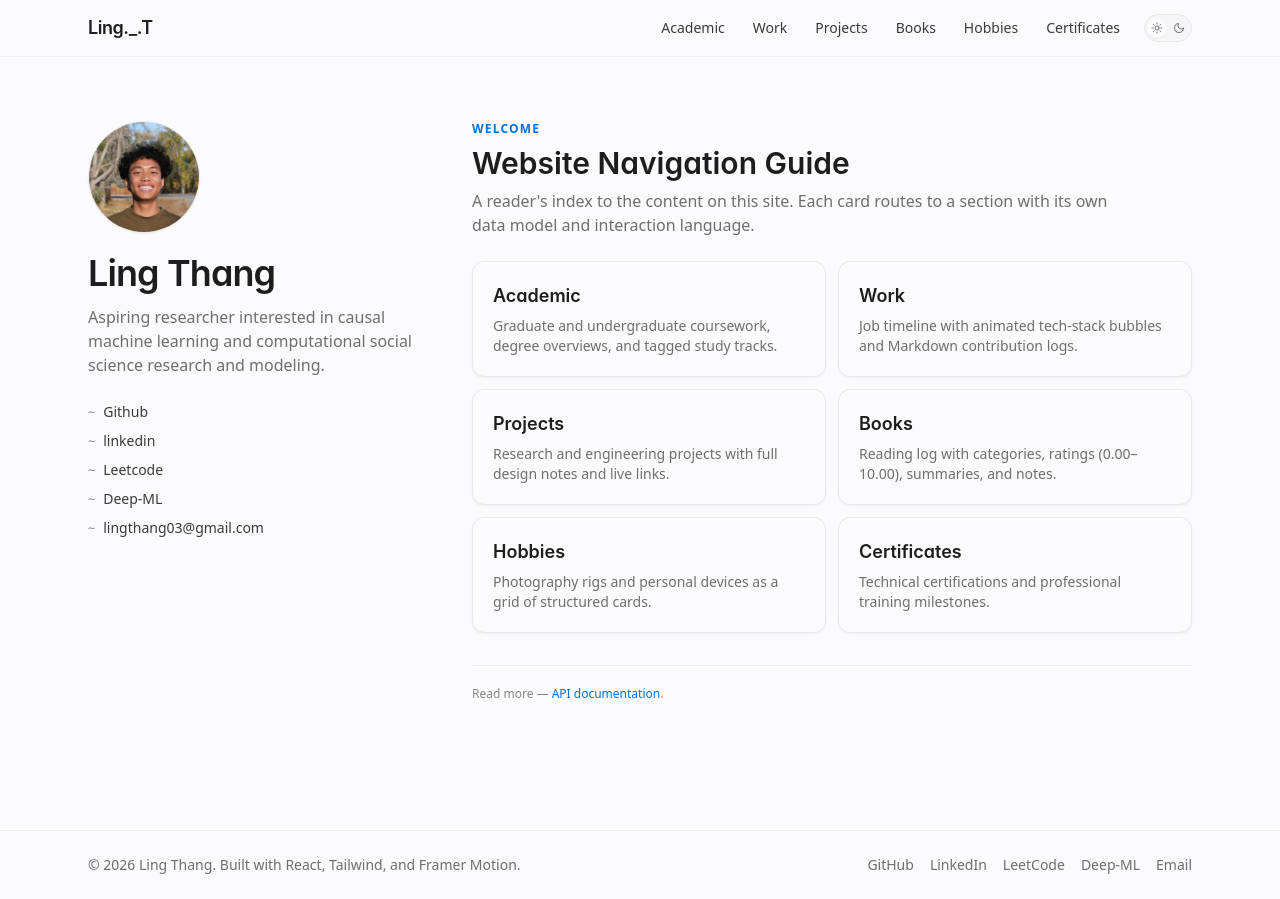
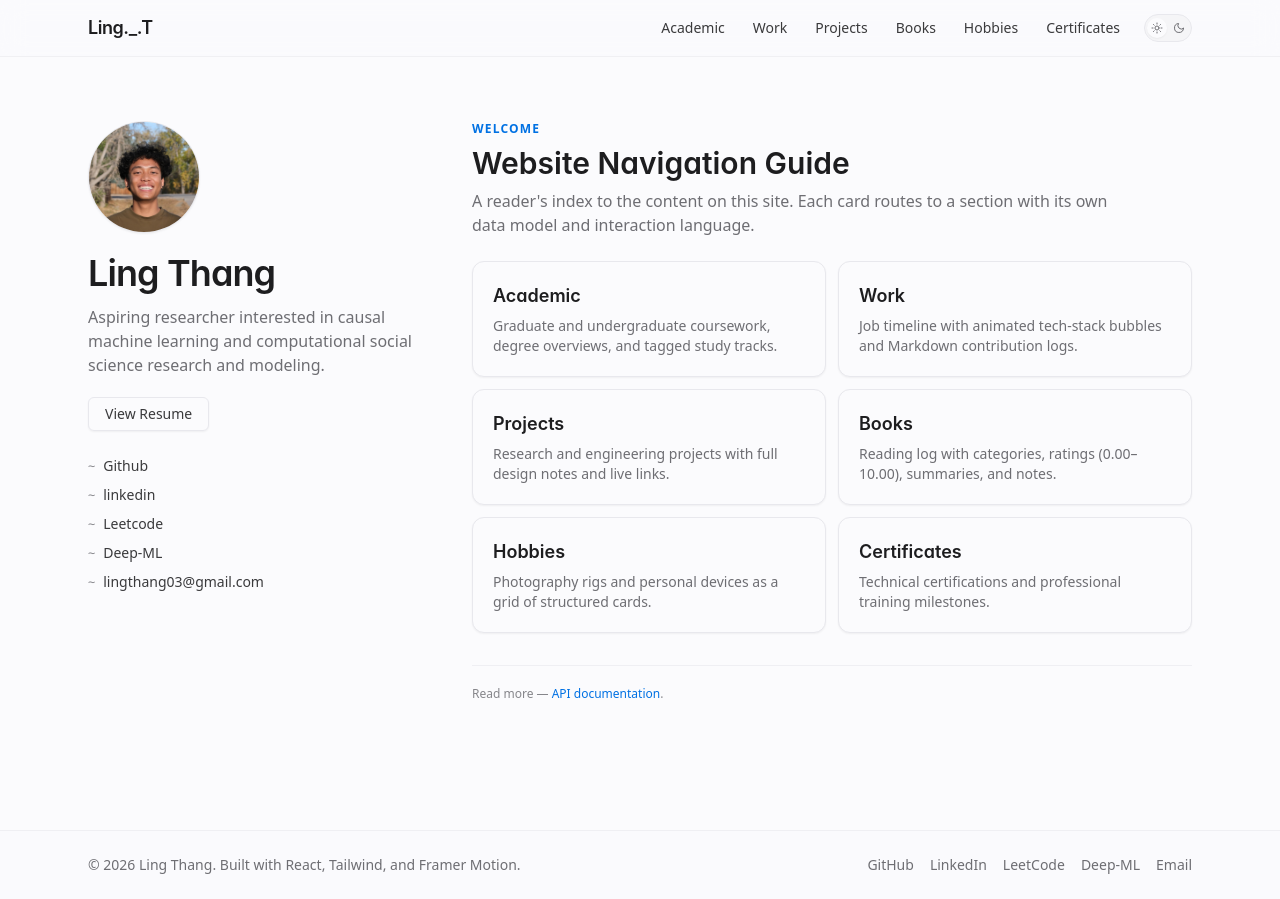
Before and after one commit to LingT03/LingT03.github.io, a React (Vite) app in the folder frontend/: page / in a window 1280 px wide. Built offline with nearby package versions, Linux system fonts and the light colour scheme.

Commit message:
Add resume modal and button to Home component

```diff
--- a/frontend/src/pages/Home.tsx
+++ b/frontend/src/pages/Home.tsx
@@ -8,9 +8,11 @@
  * routing to the other five pages, with hover elevation animations.
  */
 
+import { useState } from "react";
 import { Link } from "react-router-dom";
 import { motion } from "framer-motion";
 import { PROFILE } from "../lib/profile";
+import { Modal } from "../components/Modal";
 
 const sections = [
   {
@@ -46,6 +48,8 @@ const sections = [
 ] as const;
 
 export function Home() {
+  const [resumeOpen, setResumeOpen] = useState(false);
+
   return (
     <section className="mx-auto grid max-w-6xl gap-10 px-4 py-10 sm:px-6 lg:grid-cols-12 lg:gap-12 lg:py-16">
       {/* Left pane — profile sidebar. Sticky on desktop. */}
@@ -68,6 +72,16 @@ export function Home() {
           <p className="mt-3 max-w-md text-ink-500 dark:text-ink-300">
             {PROFILE.bio}
           </p>
+          <div className="mt-5">
+            <button
+              type="button"
+              onClick={() => setResumeOpen(true)}
+              className="inline-flex items-center justify-center rounded-md border border-ink-200 bg-ink-50 px-4 py-1.5 text-sm font-medium text-ink-600 shadow-sm transition-colors hover:border-accent hover:text-accent focus:outline-none focus-visible:ring-2 focus-visible:ring-accent/60 dark:border-ink-700 dark:bg-ink-800 dark:text-ink-200 dark:hover:border-accent"
+              aria-label="View Resume"
+            >
+              View Resume
+            </button>
+          </div>
           <ul className="mt-6 flex flex-col gap-2 text-sm">
             <li>
               <a
@@ -178,6 +192,32 @@ export function Home() {
           .
         </footer>
       </div>
+
+      <Modal
+        open={resumeOpen}
+        title="Resume"
+        onClose={() => setResumeOpen(false)}
+      >
+        <div className="flex flex-col gap-3">
+          <iframe
+            src="/LingThang_resume.pdf"
+            title="Resume"
+            className="h-[70vh] w-full rounded-lg border border-ink-200 bg-ink-100 dark:border-ink-700 dark:bg-ink-900"
+          />
+          <p className="text-xs text-ink-400">
+            If the PDF does not load,{" "}
+            <a
+              href="/LingThang_resume.pdf"
+              target="_blank"
+              rel="noreferrer noopener"
+              className="text-accent underline-offset-2 hover:underline"
+            >
+              open it in a new tab
+            </a>
+            .
+          </p>
+        </div>
+      </Modal>
     </section>
   );
 }
```
